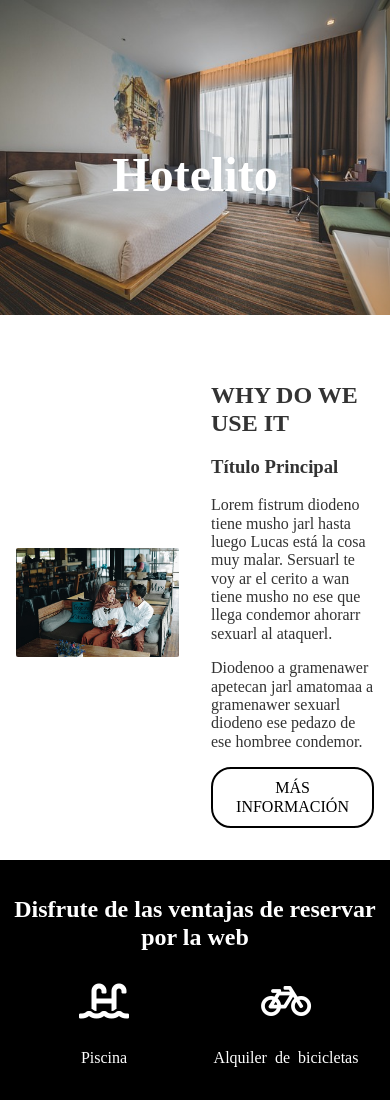
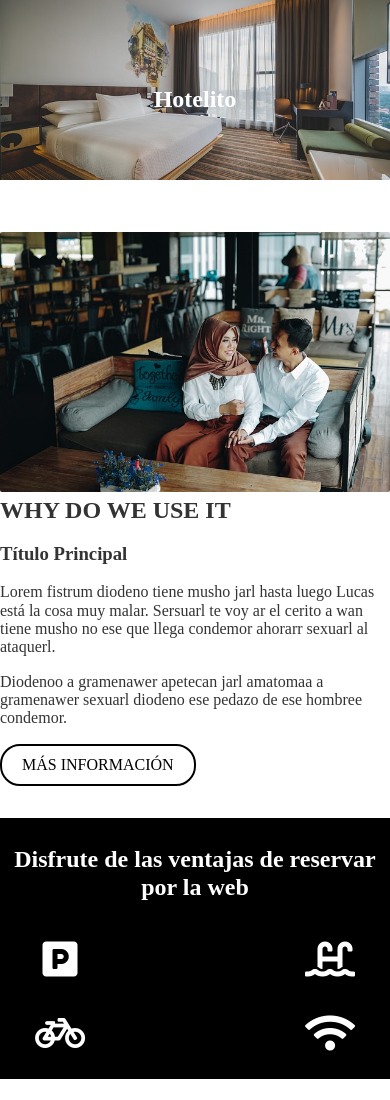
Before and after one commit to christinalorenzomontes/hotelito, a plain HTML site: page index.html in a window 390 px wide. Shown: the top 1100 px of the page. Drawn offline with Linux system fonts and the light colour scheme.

Commit message:
first mobile version

```diff
--- a/styles/main.css
+++ b/styles/main.css
@@ -254,3 +254,49 @@ button:hover {
   width: 900px;
   height: 200px;
 }
+
+@media only screen and (max-width: 600px) {
+  header {
+    height: 200px;
+  }
+
+  header h1 {
+    font-size: 24px;
+  }
+
+  .main-section .container {
+    flex-direction: column;
+  }
+
+  .main-section .image,
+  .main-section .content {
+    width: 100%;
+  }
+
+  .popup-content {
+    width: 90%;
+    left: 50%;
+    transform: translateX(-50%);
+  }
+
+  .benefits  {
+    padding: 8px;
+  }
+
+  .icons {
+    display: flex;
+    flex-wrap: wrap;
+    justify-content: center;
+    gap: 8px;
+  }
+
+  .benefits-item {
+    width: calc(36% - 16px);
+    margin: 8px;
+    text-align: center;
+  }
+
+  .benefits-item p {
+    display: none;
+  }
+}
```
Also changed, not shown: index.html (line endings or trailing spaces).
